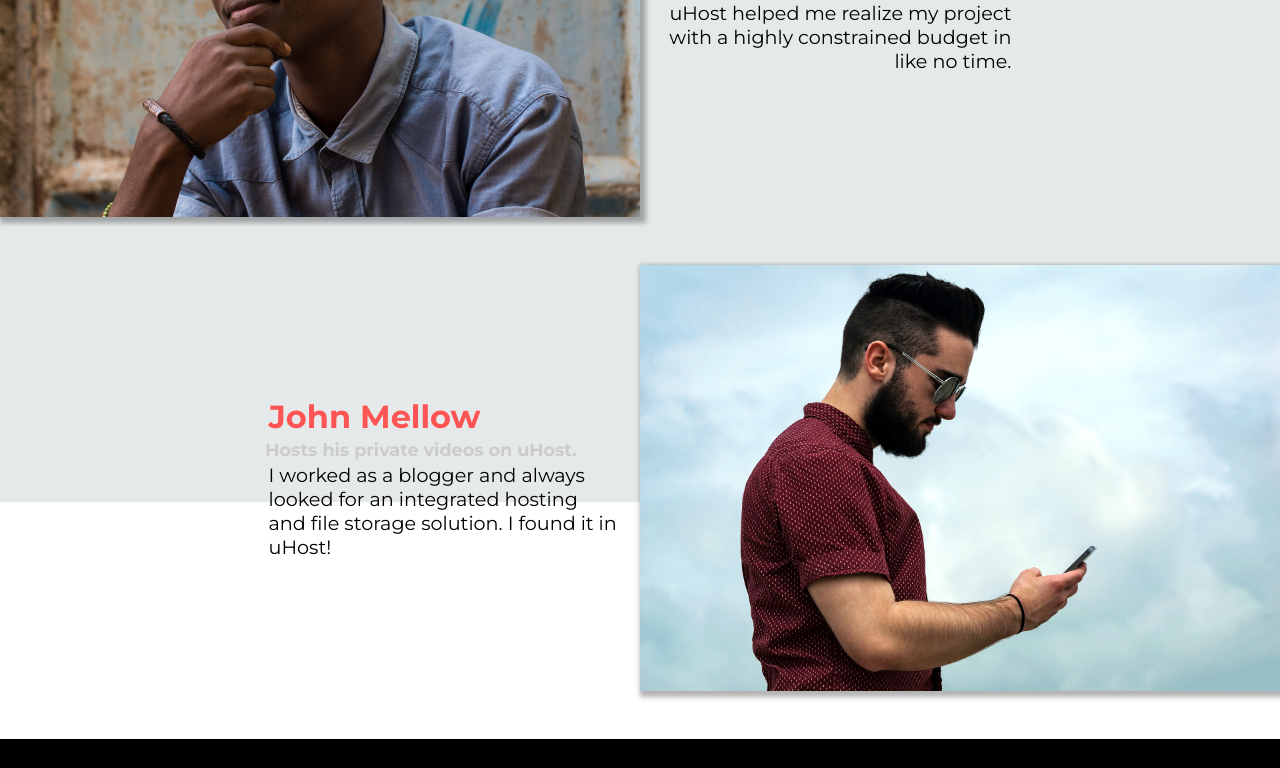
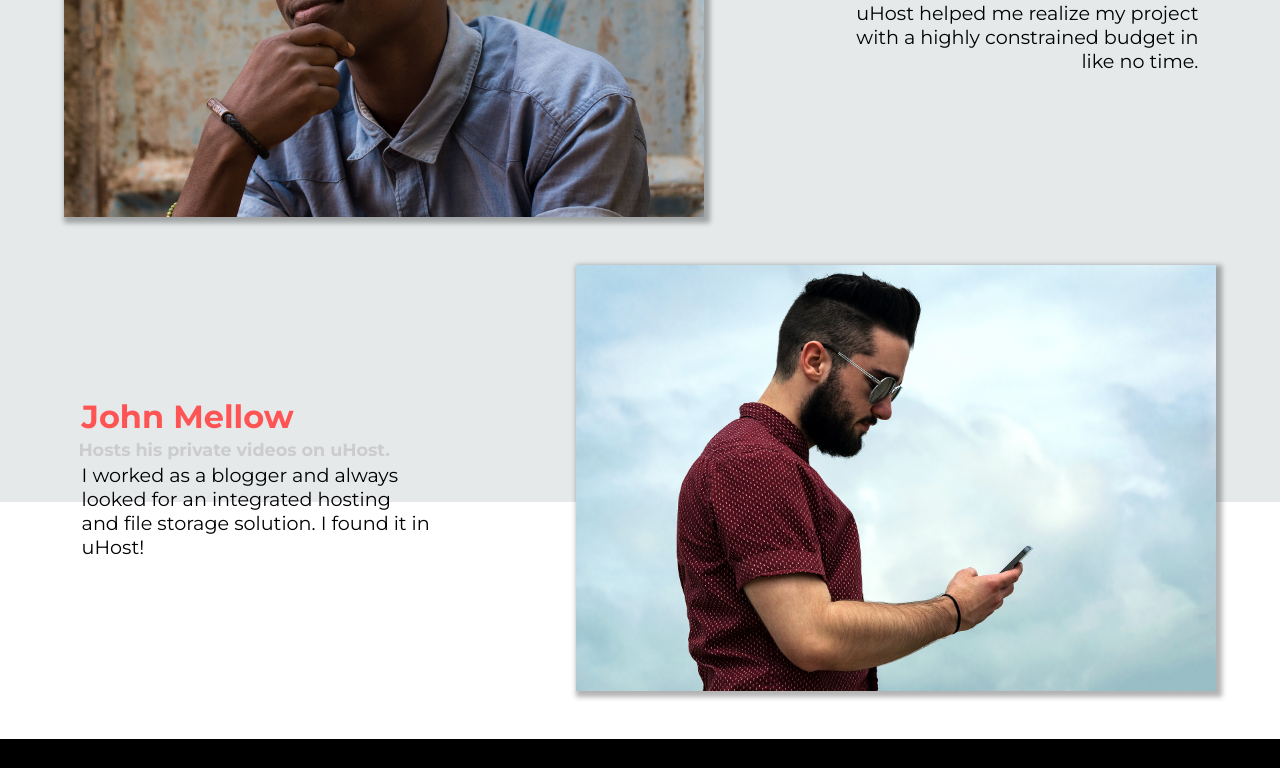
Before and after one commit to arpanp11/CSS-Responsive-Project, a plain HTML site: page customers/index.html in a window 1280 px wide. Shown: the part 354-1122 px from the top of the page. Drawn offline with Linux system fonts and the light colour scheme; files whose address does not match are found by name.

Commit message:
flexbox to customers page

```diff
--- a/styles/customers.css
+++ b/styles/customers.css
@@ -71,13 +71,14 @@ main {
 
 @media (min-width: 40rem) {
   .testimonial {
+    display: flex;
+    align-items: center;
+    justify-content: space-around;
     margin: 3rem auto;
     max-width: 1500px;
   }
 
   .testimonial__image-container {
-    display: inline-block;
-    vertical-align: middle;
     width: 66%;
   }
 
```
